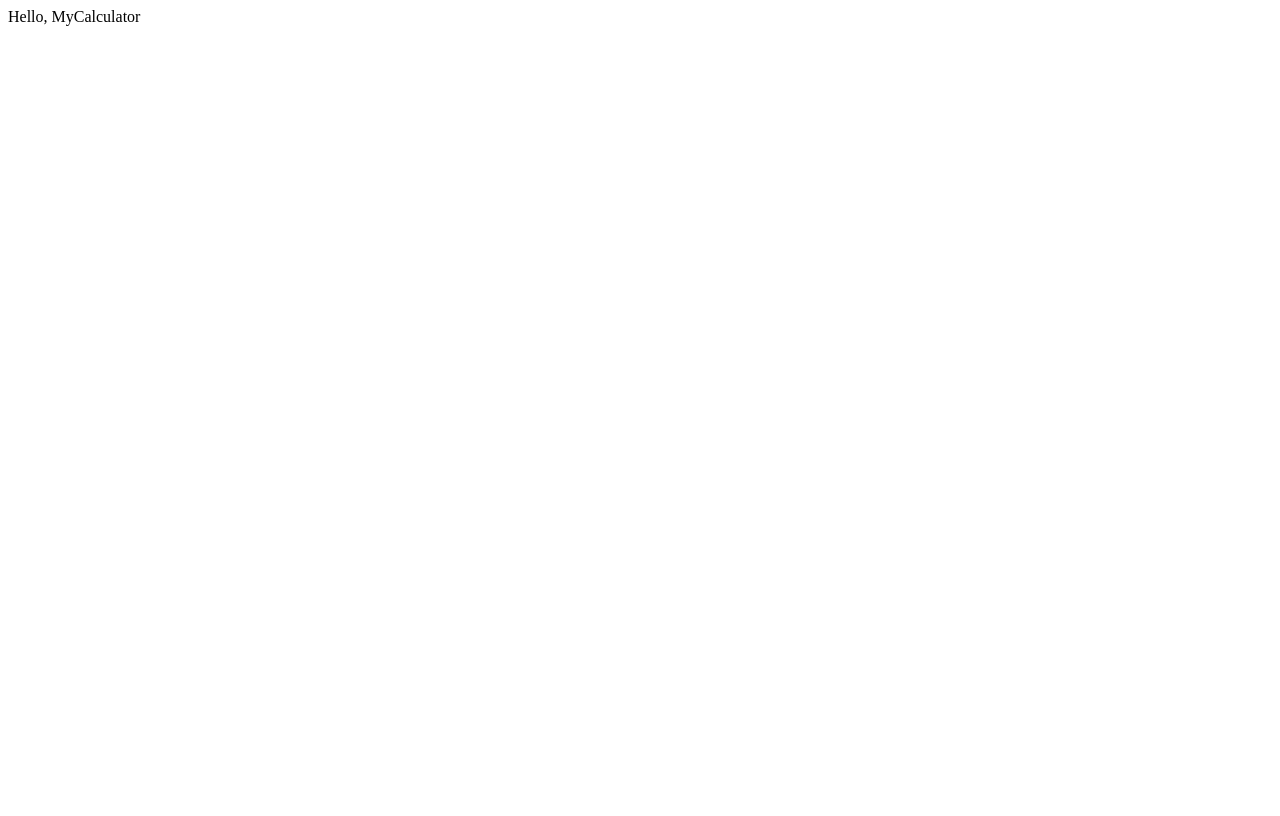
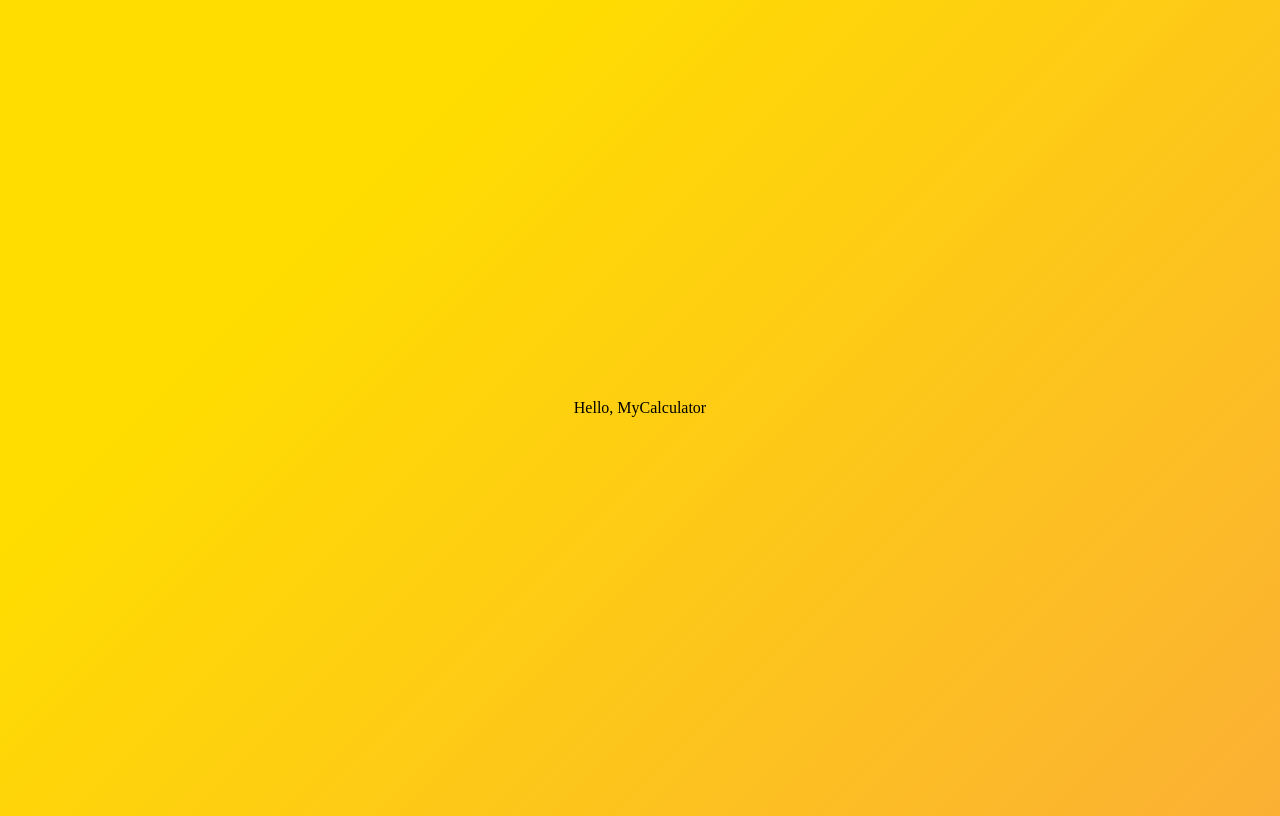
Before and after one commit to Sa2Knight/vue3_2_calculator, a Vue app: page / in a window 1280 px wide. Built offline with nearby package versions, Linux system fonts and the light colour scheme.

Commit message:
Body のスタイルを適用

```diff
--- a/src/App.vue
+++ b/src/App.vue
@@ -12,5 +12,13 @@ export default defineComponent({
 })
 </script>
 
-<style>
+<style lang="scss">
+body {
+  height: 100vh;
+  display: flex;
+  align-items: center;
+  justify-content: center;
+  background-color: #fbb034;
+  background-image: linear-gradient( 315deg ,#fbb034,#fd0 74%);
+}
 </style>
```
